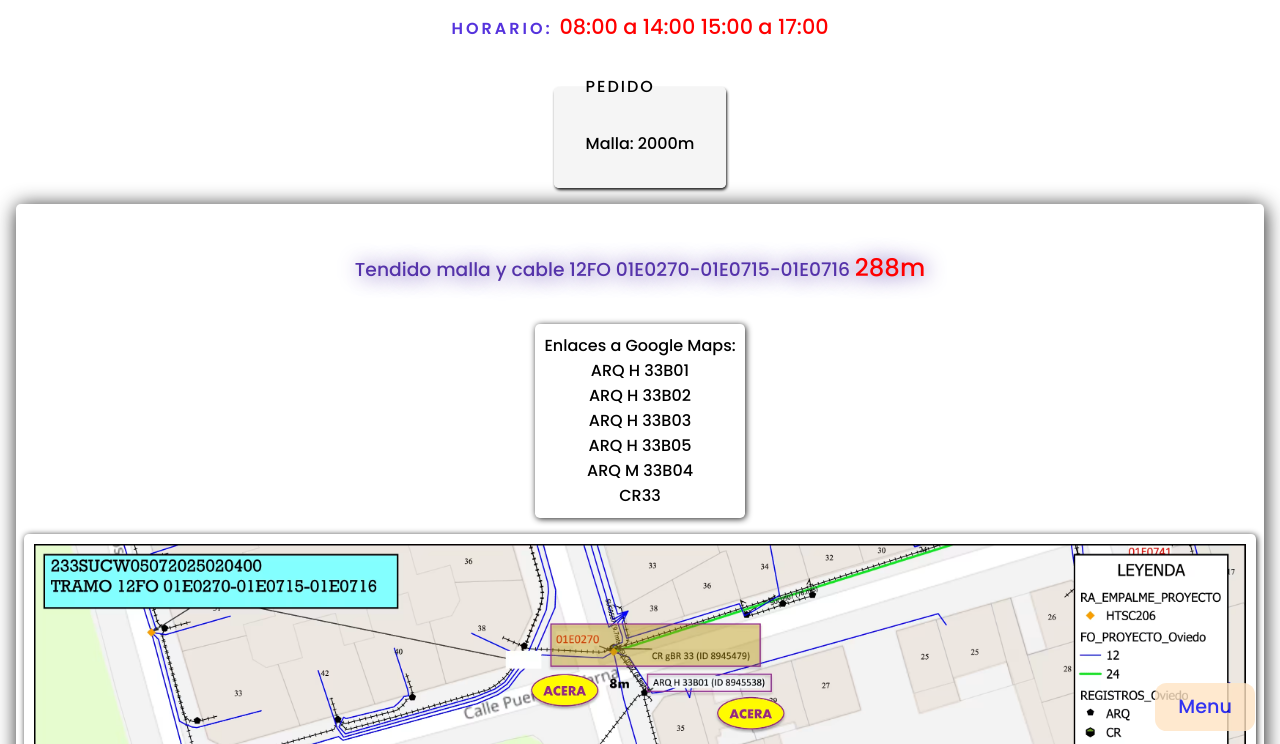
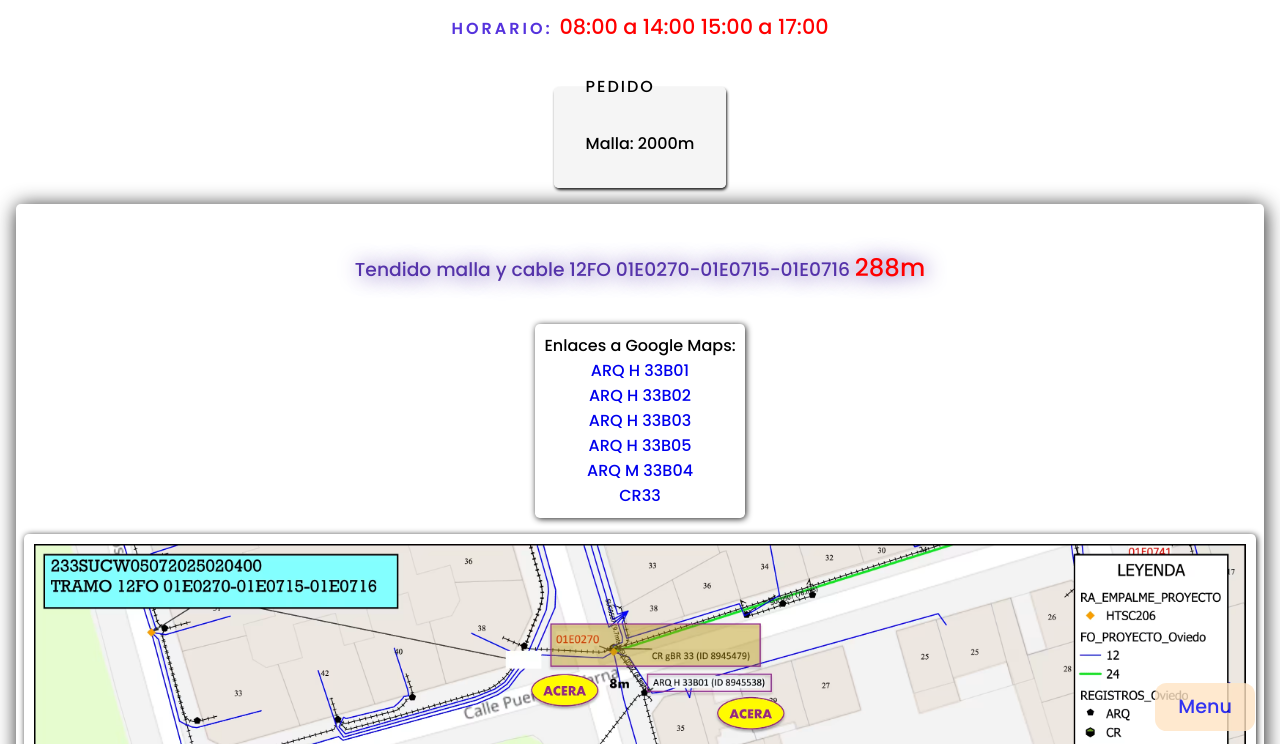
Before and after one commit to oscarsilvagonzalez/planingAbril, a plain HTML site: page miercoles_23.html in a window 1280 px wide. Shown: the part 56-800 px from the top of the page. Drawn offline with Linux system fonts and the light colour scheme.

Commit message:
Update miercoles_23.html

```diff
--- a/miercoles_23.html
+++ b/miercoles_23.html
@@ -31,12 +31,12 @@
               <p class="p">Enlaces a Google Maps:</p>
               <p class="p">
                   <ul class="ul">
-                      <li class="li"><a href="https://maps.app.goo.gl/p7htaJTvbRsSooHD9"></a>ARQ H 33B01</li>
-                      <li class="li"><a href="https://maps.app.goo.gl/KTUN4fCssKBm3sUc6"></a>ARQ H 33B02</li>
-                      <li class="li"><a href="https://maps.app.goo.gl/di9EM83YjeKpSGNVA"></a>ARQ H 33B03</li>
-                      <li class="li"><a href="https://maps.app.goo.gl/2w6Gbv8BzG8ZdpM26"></a>ARQ H 33B05</li>
-                      <li class="li"><a href="https://maps.app.goo.gl/5gUZPhW32aWQ7hxeA"></a>ARQ M 33B04</li>
-                      <li class="li"><a href="https://maps.app.goo.gl/Y7j9TCnjzUXbdZXb6"></a>CR33</li>
+                      <li class="li"><a href="https://maps.app.goo.gl/p7htaJTvbRsSooHD9">ARQ H 33B01</a></li>
+                      <li class="li"><a href="https://maps.app.goo.gl/KTUN4fCssKBm3sUc6">ARQ H 33B02</a></li>
+                      <li class="li"><a href="https://maps.app.goo.gl/di9EM83YjeKpSGNVA">ARQ H 33B03</a></li>
+                      <li class="li"><a href="https://maps.app.goo.gl/2w6Gbv8BzG8ZdpM26">ARQ H 33B05</a></li>
+                      <li class="li"><a href="https://maps.app.goo.gl/5gUZPhW32aWQ7hxeA">ARQ M 33B04</a></li>
+                      <li class="li"><a href="https://maps.app.goo.gl/Y7j9TCnjzUXbdZXb6">CR33</a></li>
                   </ul>
               </p>
           </div>
```
